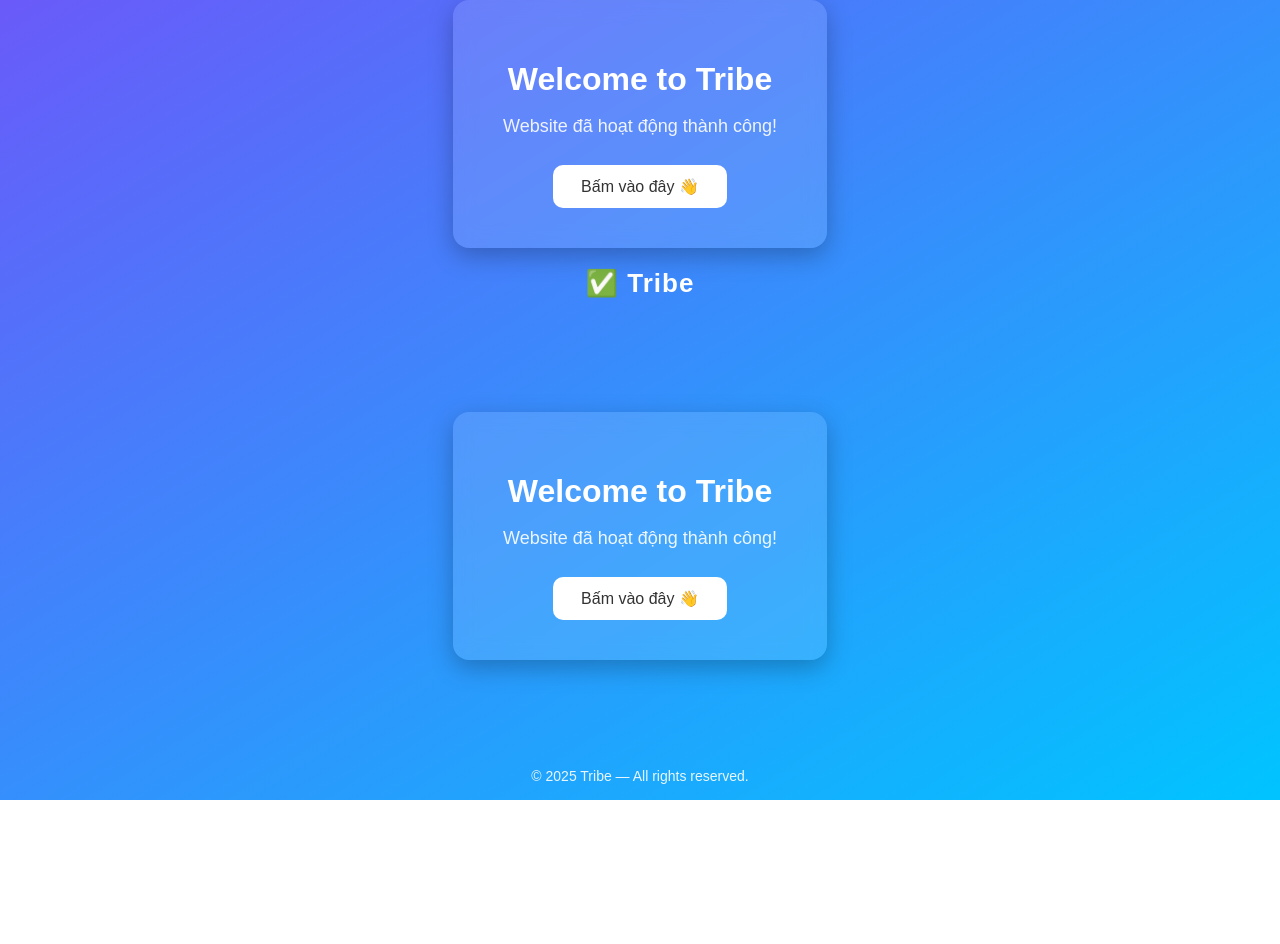
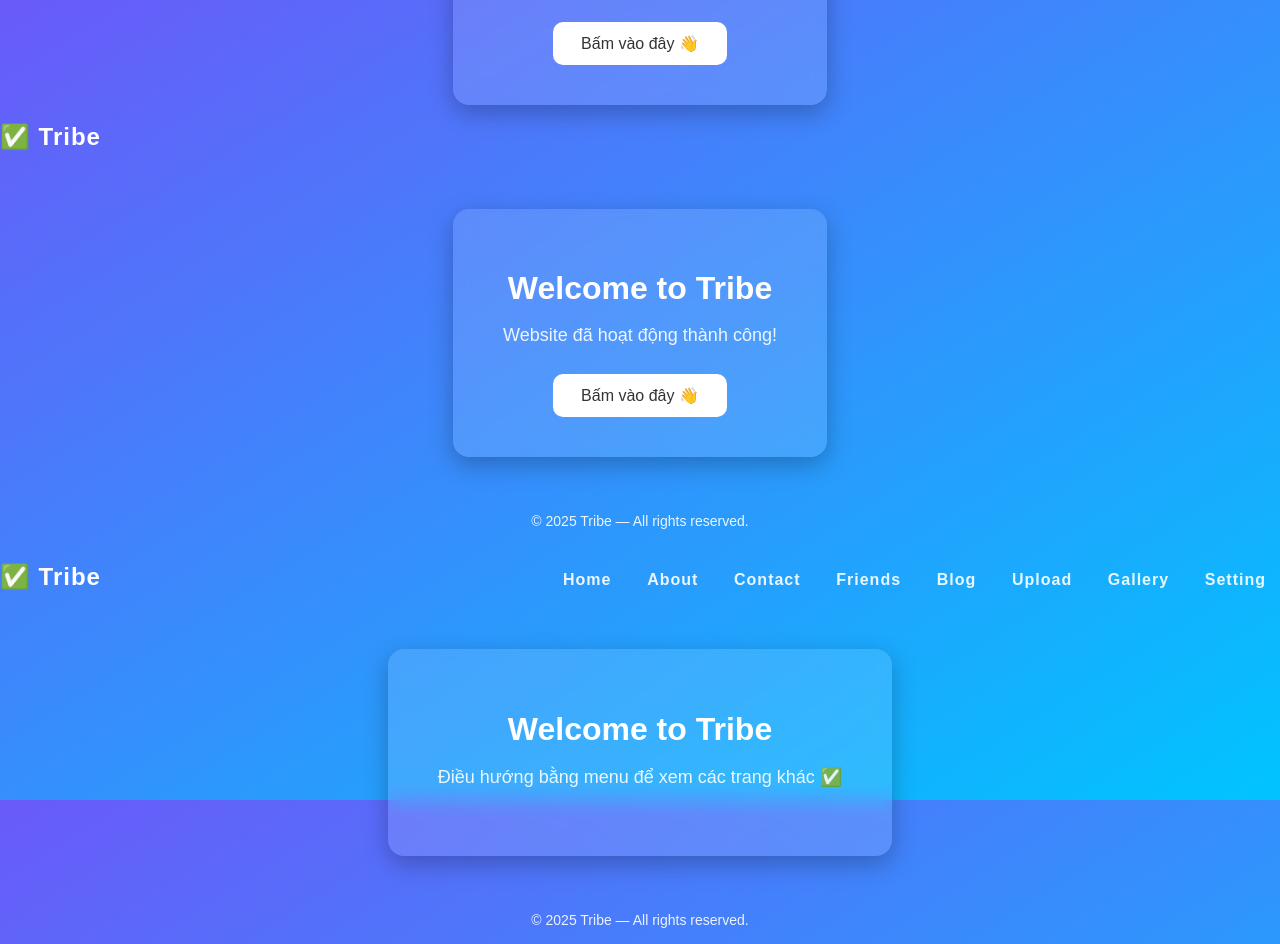
Before and after one commit to leduclongdn2012-max/Tribe, a plain HTML site: page index.html in a window 1280 px wide. Shown: the top 944 px of the page. Before the commit the page ends 800 px from the top, so only its background shows below. Drawn offline with Linux system fonts and the light colour scheme.

Commit message:
Update index.html

```diff
--- a/index.html
+++ b/index.html
@@ -165,3 +165,113 @@
   </footer>
 </body>
 </html>
+<!DOCTYPE html>
+<html lang="en">
+<head>
+  <meta charset="UTF-8" />
+  <meta name="viewport" content="width=device-width, initial-scale=1.0" />
+  <title>Tribe — Home</title>
+
+  <style>
+    body {
+      margin: 0;
+      padding: 0;
+      font-family: "Poppins", sans-serif;
+      background: linear-gradient(to bottom right, #6a5af9, #00c4ff);
+      min-height: 100vh;
+      display: flex;
+      flex-direction: column;
+      color: white;
+    }
+
+    header {
+      width: 100%;
+      display: flex;
+      justify-content: space-between;
+      align-items: center;
+      padding: 18px 30px;
+      font-size: 24px;
+      font-weight: 600;
+    }
+
+    nav a {
+      margin: 0 14px;
+      text-decoration: none;
+      color: white;
+      font-size: 16px;
+      opacity: 0.9;
+    }
+
+    nav a:hover {
+      opacity: 1;
+      text-decoration: underline;
+    }
+
+    .container {
+      flex: 1;
+      display: flex;
+      justify-content: center;
+      align-items: center;
+      text-align: center;
+      padding: 40px;
+    }
+
+    .card {
+      background: rgba(255,255,255,0.12);
+      backdrop-filter: blur(10px);
+      border-radius: 16px;
+      padding: 40px 50px;
+      max-width: 420px;
+      box-shadow: 0 8px 25px rgba(0,0,0,0.25);
+    }
+
+    h1 {
+      font-size: 32px;
+      margin-bottom: 16px;
+    }
+
+    p {
+      font-size: 18px;
+      opacity: 0.9;
+      margin-bottom: 28px;
+    }
+
+    footer {
+      width: 100%;
+      text-align: center;
+      padding: 16px;
+      opacity: 0.9;
+      font-size: 14px;
+    }
+  </style>
+</head>
+
+<body>
+  <header>
+    <div>✅ Tribe</div>
+
+    <!-- NAVIGATION -->
+    <nav>
+      <a href="index.html">Home</a>
+      <a href="about.html">About</a>
+      <a href="contact.html">Contact</a>
+      <a href="friends.html">Friends</a>
+      <a href="blog.html">Blog</a>
+      <a href="upload.html">Upload</a>
+      <a href="gallery.html">Gallery</a>
+      <a href="setting.html">Setting</a>
+    </nav>
+  </header>
+
+  <div class="container">
+    <div class="card">
+      <h1>Welcome to Tribe</h1>
+      <p>Điều hướng bằng menu để xem các trang khác ✅</p>
+    </div>
+  </div>
+
+  <footer>
+    © 2025 Tribe — All rights reserved.
+  </footer>
+</body>
+</html>
```
